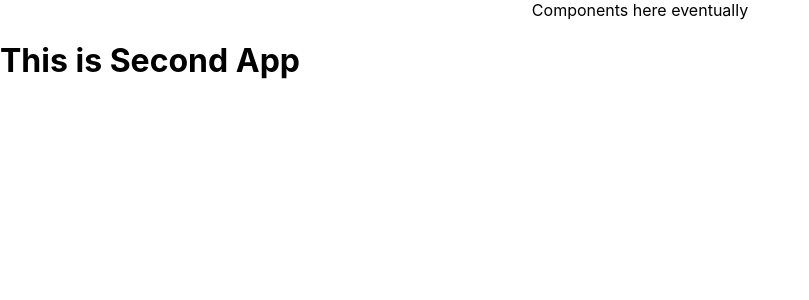
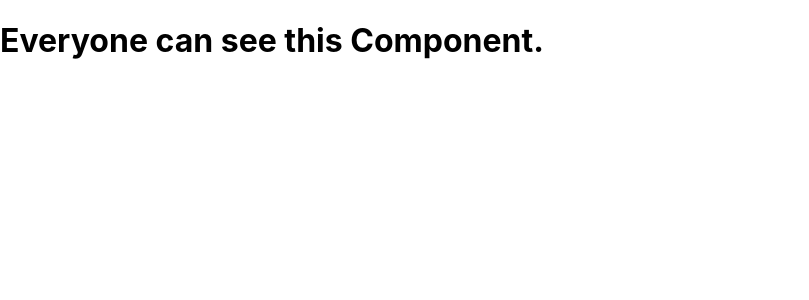
Before and after one commit to mbechethedon/react101, a React (Create React App) app: page / in a window 1280 px wide. Shown: the top 300 px of the page, without its empty margins (0-809 px from the left). Built offline with nearby package versions, Linux system fonts and the light colour scheme.

Commit message:
conditional rendering

```diff
--- a/public/index.html
+++ b/public/index.html
@@ -24,7 +24,7 @@
       work correctly both with client-side routing and a non-root public URL.
       Learn how to configure a non-root public URL by running `npm run build`.
     -->
-    <title>React App 2</title>
+    <title>Reacts</title>
   </head>
   <body>
     <noscript>You need to enable JavaScript to run this app.</noscript>
--- a/src/App.js
+++ b/src/App.js
@@ -1,16 +1,25 @@
 import './App.css';
 
 
-
-
-
-function App() {
-  return (
-    <div className="App">
-     Components here eventually
-
-    </div>
+function SecretComponent(){
+  return(
+<h1>Super secret information for authorized users only</h1>
   );
 }
 
+function RegularComponent() {
+  return <h1>Everyone can see this Component.</h1>
+
+}
+
+
+function App(props) {
+  if(props.authorized){
+    return <SecretComponent /> ;
+  } else{
+    return <RegularComponent /> ;
+  }
+
+}
+
 export default App;
--- a/src/index.js
+++ b/src/index.js
@@ -3,16 +3,11 @@
 import './index.css';
 import App from "./App";
 
-function AppTwo() {
-  return <h1>This is Second App</h1>
-
-}
 
 ReactDOM.render(
-<>
- <App/>
- <AppTwo/>
- </>
+
+ <App authorized={false} />
+
   ,
   document.getElementById('root')
 );
```
